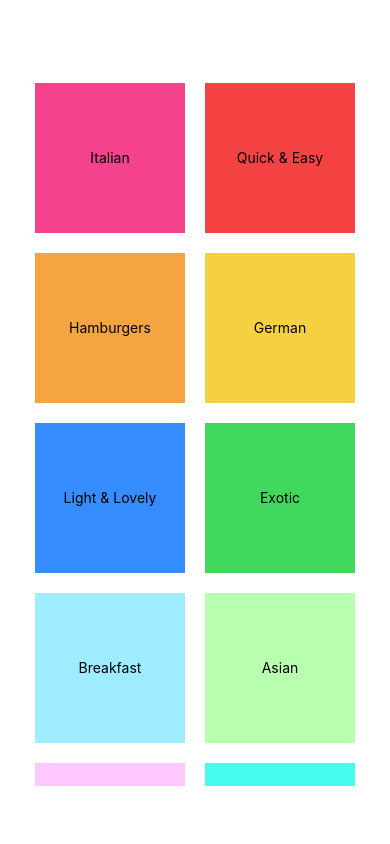
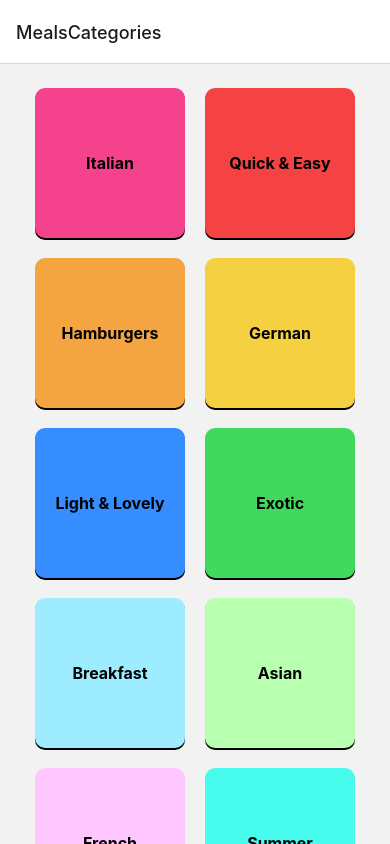
Before and after one commit to VenexCon/RNMealApp, a React Native app: screen /MealsCategories in a window 390 px wide. Built offline with nearby package versions, Linux system fonts and the light colour scheme.

Commit message:
added navigation to app

```diff
--- a/App.js
+++ b/App.js
@@ -1,20 +1,29 @@
 import { StatusBar } from "expo-status-bar";
 import { StyleSheet, Text, View } from "react-native";
 import CategoriesScreen from "./screens/CategoriesScreen";
+import { NavigationContainer } from "@react-navigation/native";
+import { createNativeStackNavigator } from "@react-navigation/native-stack";
+import MealsOverviewScreen from "./screens/MealsOverviewScreen";
+
+const stack = createNativeStackNavigator();
 
 export default function App() {
   return (
-    <View style={styles.container}>
-      <CategoriesScreen />
+    <>
       <StatusBar style="auto" />
-    </View>
+      <NavigationContainer>
+        <stack.Navigator initialRouteName="MealsCategories">
+          <stack.Screen name="MealsCategories" component={CategoriesScreen} />
+          <stack.Screen name="MealsOverview" component={MealsOverviewScreen} />
+        </stack.Navigator>
+      </NavigationContainer>
+    </>
   );
 }
 
 const styles = StyleSheet.create({
   container: {
     flex: 1,
-    backgroundColor: "#fff",
     alignItems: "center",
     justifyContent: "center",
   },
--- a/components/ui/CategoryBox.js
+++ b/components/ui/CategoryBox.js
@@ -1,6 +1,6 @@
-import { View, Text, StyleSheet, useWindowDimensions } from "react-native";
+import { View, Text, StyleSheet, Pressable, Platform } from "react-native";
 
-export default function CategoryBox({ title, color }) {
+export default function CategoryBox({ title, color, onPress }) {
   return (
     <View
       style={[
@@ -8,7 +8,15 @@ export default function CategoryBox({ title, color }) {
         { backgroundColor: color, borderColor: color },
       ]}
     >
-      <Text>{title}</Text>
+      <Pressable
+        android_ripple={{ color: "#ccc", foreground: "yes" }}
+        style={styles.button}
+        onPress={onPress}
+      >
+        <View style={styles.textContainer}>
+          <Text style={styles.title}>{title}</Text>
+        </View>
+      </Pressable>
     </View>
   );
 }
@@ -17,10 +25,25 @@ const styles = StyleSheet.create({
   screenContainer: {
     height: 150,
     width: 150,
-    borderWidth: 2,
     color: "black",
+    margin: 10,
+    elevation: 4,
+    shadowColor: "black",
+    shadowOpacity: 5,
+    shadowOffset: { width: 0, height: 2 },
+    overflow: Platform.os === "android" ? "hidden" : "visible",
+    borderRadius: 10,
+  },
+  button: {
+    flex: 1,
+  },
+  textContainer: {
+    flex: 1,
+    justifyContent: "center",
     alignItems: "center",
-    justifyContent: "center",
-    margin: 10,
+  },
+  title: {
+    fontWeight: "bold",
+    fontSize: 16,
   },
 });
--- /dev/null
+++ b/components/ui/MealItem.js
@@ -0,0 +1,11 @@
+import { View, Text } from "react-native";
+
+function MealItem({ title }) {
+  return (
+    <View>
+      <Text>{title}</Text>
+    </View>
+  );
+}
+
+export default MealItem;
--- a/package.json
+++ b/package.json
@@ -9,11 +9,15 @@
     "web": "expo start --web"
   },
   "dependencies": {
+    "@react-navigation/native": "^6.1.9",
+    "@react-navigation/native-stack": "^6.9.17",
     "expo": "~49.0.15",
     "expo-status-bar": "~1.6.0",
     "react": "18.2.0",
     "react-dev-tools": "^0.0.1",
-    "react-native": "0.72.6"
+    "react-native": "0.72.6",
+    "react-native-safe-area-context": "4.6.3",
+    "react-native-screens": "~3.22.0"
   },
   "devDependencies": {
     "@babel/core": "^7.20.0"
--- a/screens/CategoriesScreen.js
+++ b/screens/CategoriesScreen.js
@@ -8,32 +8,51 @@ import {
 import { CATEGORIES } from "../data/data";
 import CategoryBox from "../components/ui/CategoryBox";
 
-export default function CategoriesScreen() {
-  const { width, height } = useWindowDimensions();
+/* Navigation prop is supplied by react-navigation to the screen components as listed in the stack.  */
+export default function CategoriesScreen({ navigation }) {
+  const { height } = useWindowDimensions();
+
+  /* The navigation.navigate() Takes a string as an argument of the relevant page as listed in the navigation stack, or the stack.screen */
+  /* To pass params, the second argument in navigate, is an object of params */
+  function renderCategoryItem(item) {
+    function pressHandler() {
+      navigation.navigate("MealsOverview", {
+        categoryId: item.id,
+      });
+    }
+
+    /* JSX */
+    return (
+      <CategoryBox
+        id={item.id}
+        title={item.title}
+        color={item.color}
+        onPress={pressHandler}
+      />
+    );
+  }
 
   let flatListOrientation = {};
 
   if (height < 380) {
     flatListOrientation = {
-      marginVertical: 10,
       marginHorizontal: "10%",
     };
   } else if (height > 380) {
     flatListOrientation = {
-      marginVertical: "15%",
       marginHorizontal: "5%",
     };
   }
 
   return (
     <View style={[styles.screenContainer, flatListOrientation]}>
+      {/* Flatlist gets passed the Item prop by default. */}
       <FlatList
         contentContainerStyle={styles.flatList}
         numColumns={2}
         data={CATEGORIES}
-        renderItem={({ item }) => (
-          <CategoryBox title={item.title} color={item.color} />
-        )}
+        keyExtractor={(item) => item.id}
+        renderItem={({ item }) => renderCategoryItem(item)}
       ></FlatList>
     </View>
   );
--- /dev/null
+++ b/screens/MealsOverviewScreen.js
@@ -0,0 +1,31 @@
+import { View, Text, StyleSheet, FlatList } from "react-native";
+import { MEALS } from "../data/data";
+import MealItem from "../components/ui/MealItem";
+
+export default function MealsOverviewScreen({ route }) {
+  const catId = route.params.categoryId;
+
+  const displayedMeals = MEALS.filter((meal) => {
+    return meal.categoryIds.indexOf(catId) >= 0;
+  });
+
+  const renderMealItem = ({ item }) => {
+    return <MealItem title={item.title} />;
+  };
+
+  return (
+    <View style={styles.container}>
+      <FlatList
+        data={displayedMeals}
+        keyExtractor={(item) => {
+          item.id;
+        }}
+        renderItem={renderMealItem}
+      />
+    </View>
+  );
+}
+
+const styles = StyleSheet.create({
+  container: { flex: 1, padding: 16 },
+});
```
Also changed, not shown: screens/CategoryScreen.js (deleted, +0 -10 lines), 1 other file (tests, documents, lock files or other folders).
